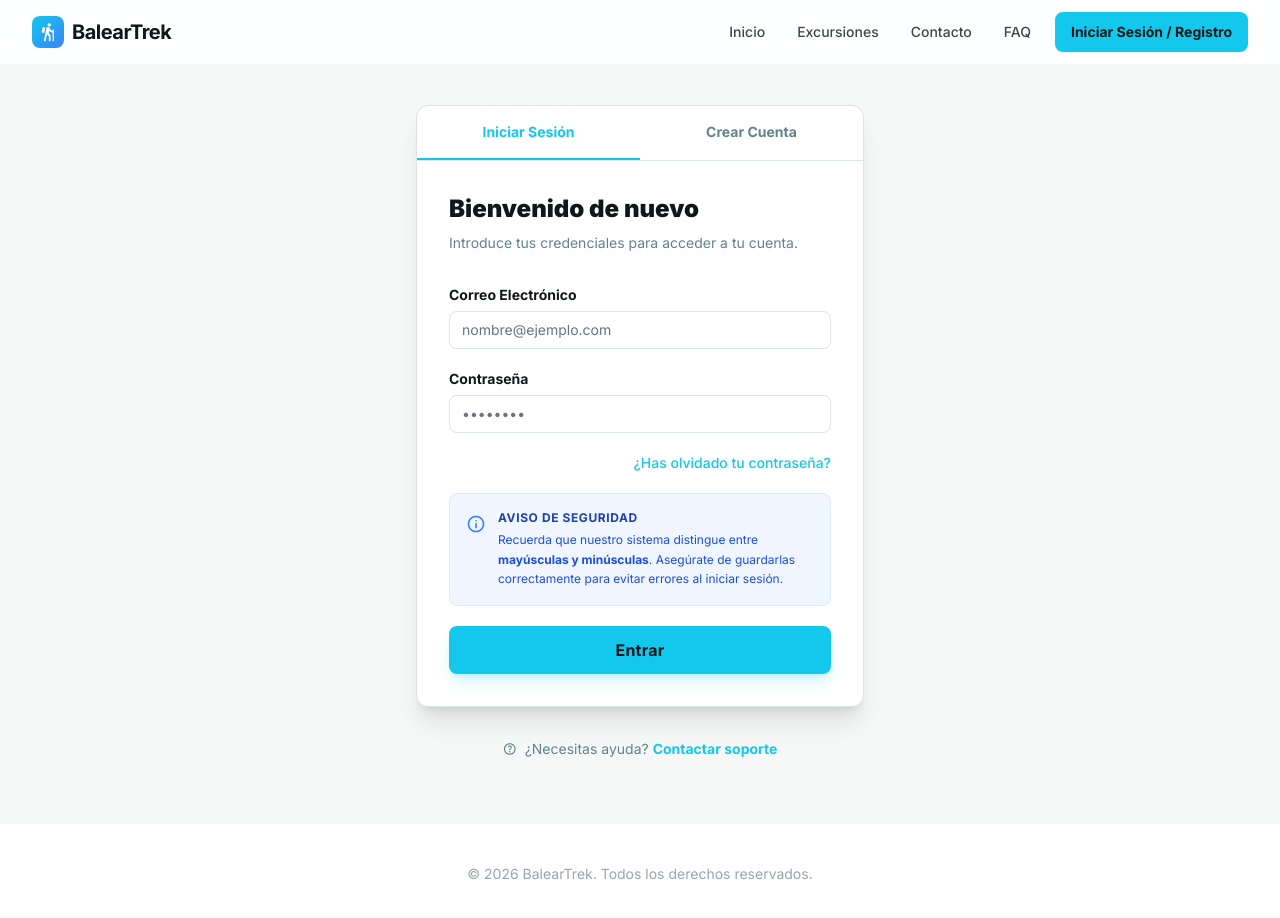
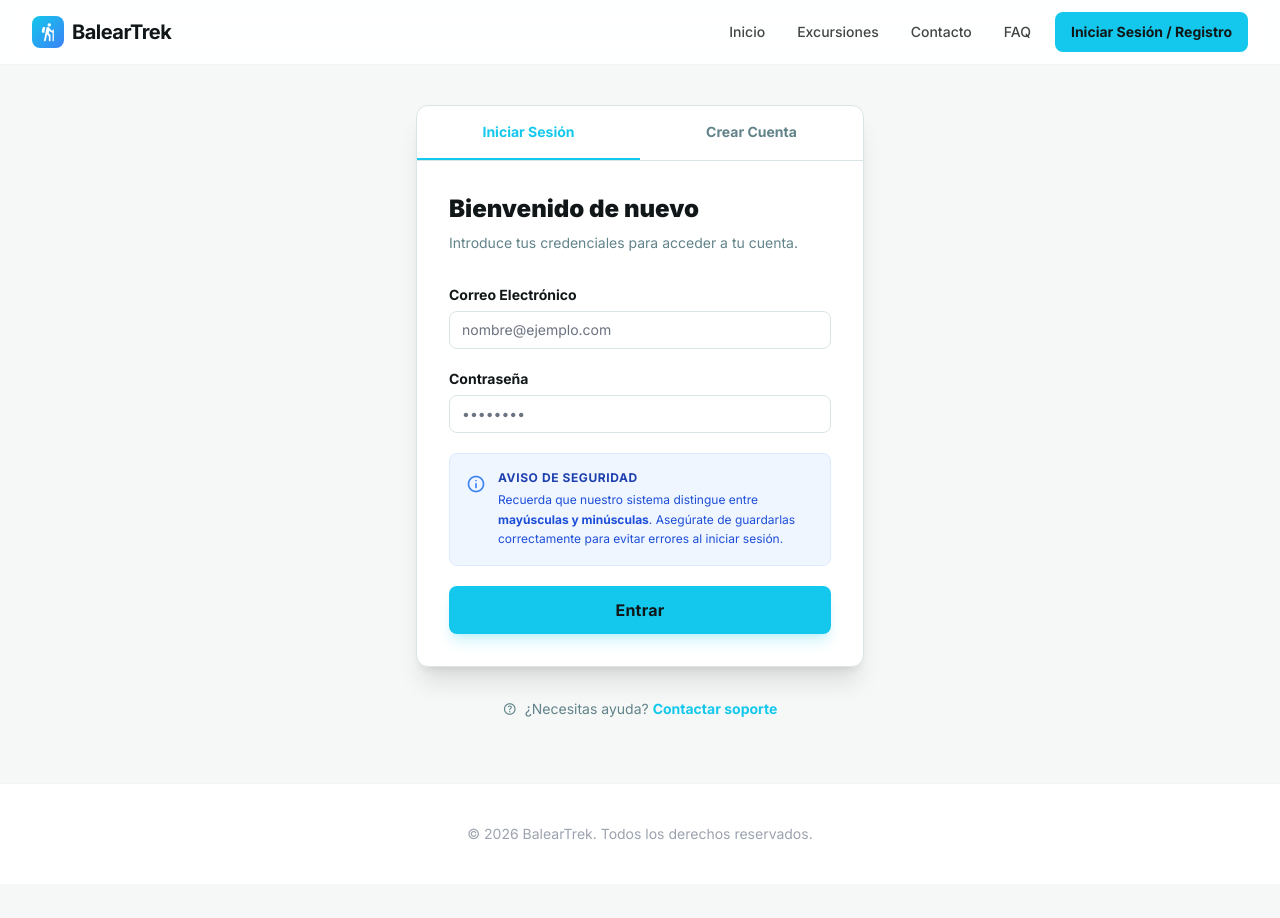
Before and after one commit to berkandevv/baleartrek-front, a React (Vite) app: page /login in a window 1280 px wide. Shown: the top 918 px of the page. After the commit the page ends 884 px from the top, so only its background shows below. Built offline with nearby package versions, Linux system fonts and the light colour scheme; no server answers.

Commit message:
feat: Remove password recovery link from LoadingPage; streamline user interface

```diff
--- a/src/pages/LoadingPage.jsx
+++ b/src/pages/LoadingPage.jsx
@@ -1,5 +1,5 @@
 import { useState } from 'react'
-import { Link, useLocation, useNavigate } from 'react-router-dom'
+import { useLocation, useNavigate } from 'react-router-dom'
 import { useAuth } from '../auth/useAuth'
 import AuthSecurityNotice from '../components/auth/AuthSecurityNotice'
 import AuthShell from '../components/auth/AuthShell'
@@ -73,11 +73,6 @@ export default function LoadingPage() {
             required
           />
         </div>
-        <div className="flex items-center justify-end">
-          <Link className="text-sm font-medium text-primary hover:underline" to="/contacto">
-            ¿Has olvidado tu contraseña?
-          </Link>
-        </div>
         {successMessage ? (
           <div className="rounded-lg border border-emerald-200 bg-emerald-50 px-4 py-3 text-sm text-emerald-700">
             {successMessage}
```
